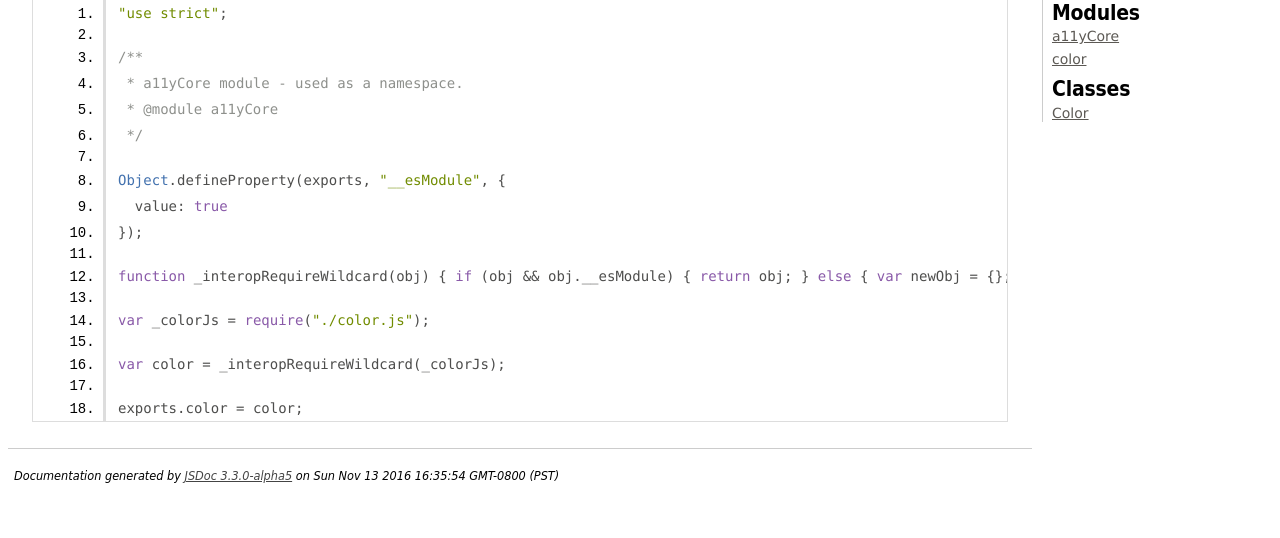
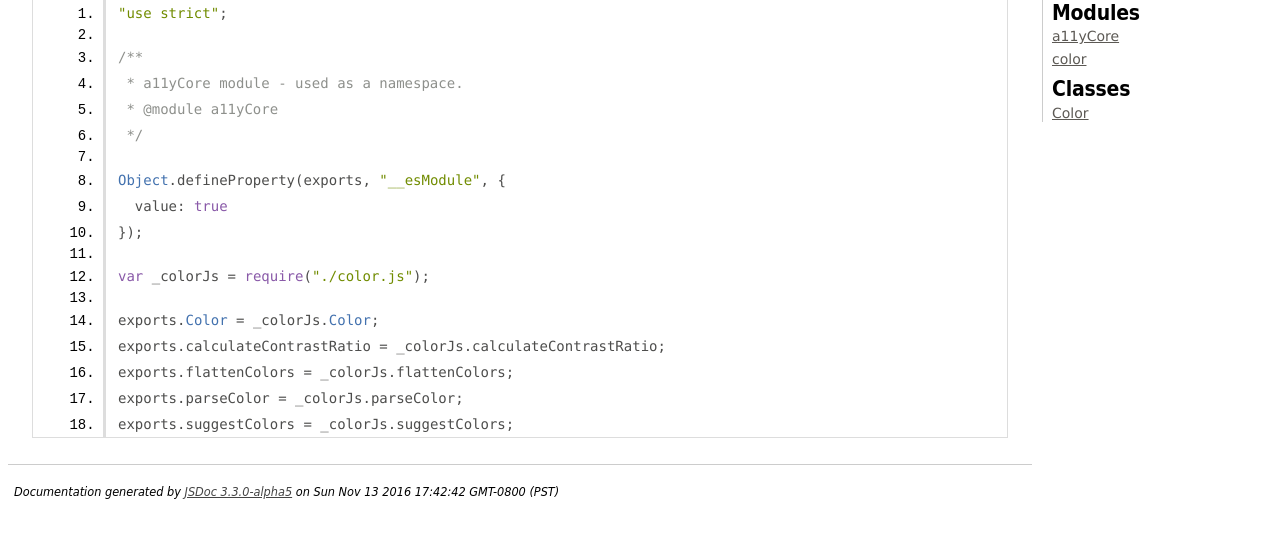
Before and after one commit to A11yance/a11y-color, a website: page docs/index.js.html in a window 1280 px wide. Shown: the part 68-606 px from the top of the page. Drawn offline with Linux system fonts and the light colour scheme.

Commit message:
Reordered the import destructure in src/index; doc updates

```diff
--- a/docs/index.js.html
+++ b/docs/index.js.html
@@ -36,13 +36,13 @@ Object.defineProperty(exports, "__esModule", {
   value: true
 });
 
-function _interopRequireWildcard(obj) { if (obj &amp;&amp; obj.__esModule) { return obj; } else { var newObj = {}; if (obj != null) { for (var key in obj) { if (Object.prototype.hasOwnProperty.call(obj, key)) newObj[key] = obj[key]; } } newObj["default"] = obj; return newObj; } }
-
 var _colorJs = require("./color.js");
 
-var color = _interopRequireWildcard(_colorJs);
-
-exports.color = color;</code></pre>
+exports.Color = _colorJs.Color;
+exports.calculateContrastRatio = _colorJs.calculateContrastRatio;
+exports.flattenColors = _colorJs.flattenColors;
+exports.parseColor = _colorJs.parseColor;
+exports.suggestColors = _colorJs.suggestColors;</code></pre>
         </article>
     </section>
 
@@ -58,7 +58,7 @@ exports.color = color;</code></pre>
 <br clear="both">
 
 <footer>
-    Documentation generated by <a href="https://github.com/jsdoc3/jsdoc">JSDoc 3.3.0-alpha5</a> on Sun Nov 13 2016 16:35:54 GMT-0800 (PST)
+    Documentation generated by <a href="https://github.com/jsdoc3/jsdoc">JSDoc 3.3.0-alpha5</a> on Sun Nov 13 2016 17:42:42 GMT-0800 (PST)
 </footer>
 
 <script> prettyPrint(); </script>
```
Also changed, not shown: docs/color.js.html (+1 -1 lines), docs/index.html (+1 -1 lines), docs/module-a11yCore.html (+1 -1 lines), docs/module-color-Color.html (+1 -1 lines), docs/module-color.html (+1 -1 lines), src/index.js (+14 -2 lines).
